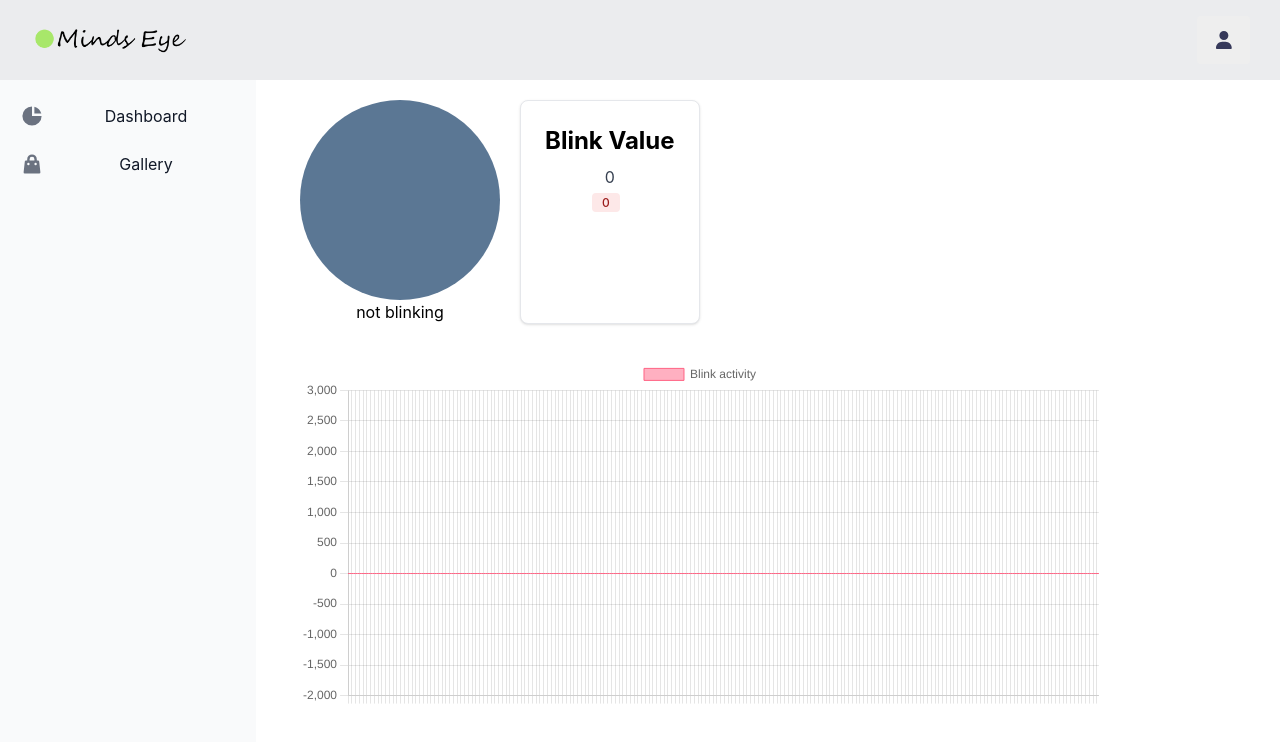
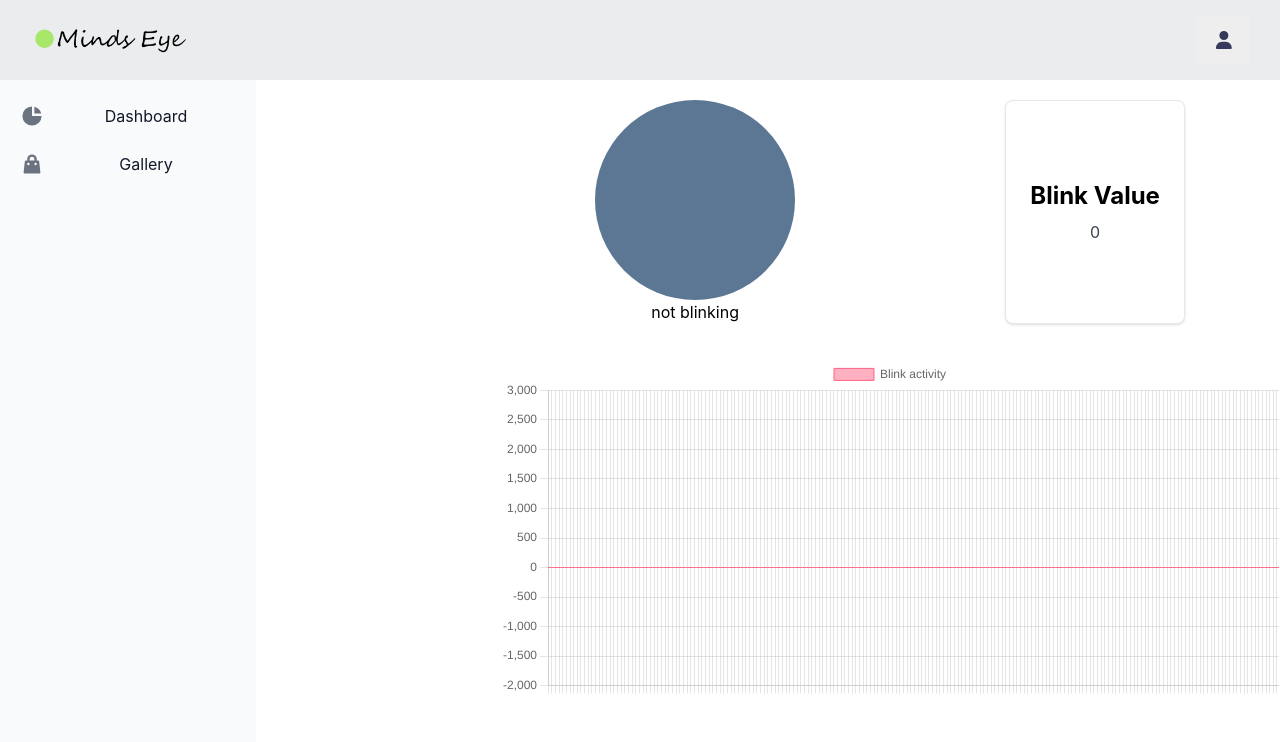
Before and after one commit to 0Xiaohei0/eeg-display, a React (Create React App) app: page / in a window 1280 px wide. Shown: the top 742 px of the page. Built offline with nearby package versions, Linux system fonts and the light colour scheme; no server answers.

Commit message:
center dashboard items

```diff
--- a/src/App.css
+++ b/src/App.css
@@ -12,7 +12,7 @@
 
 .focusGraph--container {
   padding-top: 100px;
-  margin-left: 300px;
+  margin-left: 500px;
   max-width: 800px;
   max-height: 500px;
 }
@@ -22,6 +22,7 @@
 }
 .focusCircle--head {
   display: flex;
+  justify-content: space-around;
   gap: 20px;
 }
 
@@ -43,7 +44,11 @@
 .green {
   background-color: rgb(132, 172, 124);
 }
-
+.blinkDisplay {
+  display: flex;
+  flex-direction: column;
+  justify-content: center;
+}
 .CoverCardList--container {
   display: grid;
   gap: 20px;
--- a/src/Components/focusGraph.jsx
+++ b/src/Components/focusGraph.jsx
@@ -121,15 +121,15 @@ function FocusGraph() {
         </div>
         <div
           href="#"
-          className="inline-block max-w-sm p-6 bg-white border border-gray-200 rounded-lg shadow "
+          className="blinkDisplay max-w-sm p-6 bg-white border border-gray-200 rounded-lg shadow "
         >
           <h5 className="mb-2 text-2xl font-bold ">Blink Value</h5>
           <p className="font-normal text-gray-700 dark:text-gray-400">
             {Math.round(getNewestData())}
           </p>
-          <span className="bg-red-100 text-red-800 text-xs font-medium mr-2 px-2.5 py-0.5 rounded dark:bg-red-900 dark:text-red-300">
+          {/* <span className="bg-red-100 text-red-800 text-xs font-medium mr-2 px-2.5 py-0.5 rounded dark:bg-red-900 dark:text-red-300">
             {Math.round(getPreviousValue())}
-          </span>
+          </span> */}
         </div>
       </div>
       <div className="focusGraph--chart">
```
